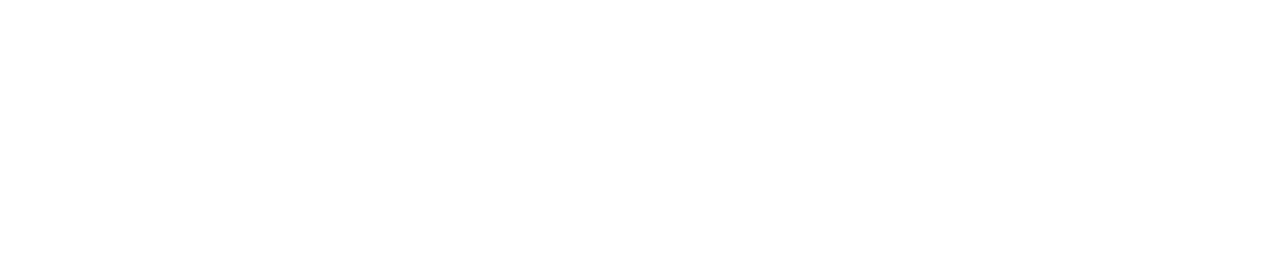
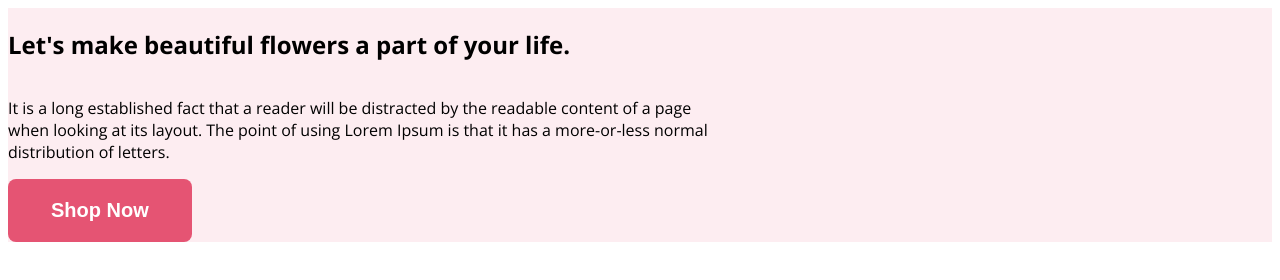
Before and after one commit to Mirazislam11/flower-shop-assignment, a plain HTML site: page index.html in a window 1280 px wide. Drawn offline with nearby package versions, Linux system fonts and the light colour scheme.

Commit message:
added nav

```diff
--- a/index.html
+++ b/index.html
@@ -4,9 +4,22 @@
     <meta charset="UTF-8">
     <meta name="viewport" content="width=device-width, initial-scale=1.0">
     <title>flower shop assignment</title>
+    <link rel="stylesheet" href="styles/style.css">
+    <link rel="preconnect" href="https://fonts.googleapis.com">
+<link rel="preconnect" href="https://fonts.gstatic.com" crossorigin>
+<link href="https://fonts.googleapis.com/css2?family=Open+Sans:wght@300;400;600;700;800&display=swap" rel="stylesheet">
 </head>
 <body>
-    <header>
+    <header class="header">
+
+        <nav>
+            <h2>Let's make beautiful flowers a part of your life.</h2>
+            <p>It is a long established fact that a reader will be distracted by the readable content of a page when looking at its layout. The point of using Lorem Ipsum is that it has a more-or-less normal distribution of letters.</p>
+
+        </nav>
+        <div class="banner">
+            <button class="btn-primary">Shop Now</button>
+        </div>
 
     </header>
     <main>
--- /dev/null
+++ b/styles/style.css
@@ -0,0 +1,27 @@
+body{
+    font-family: 'Open Sans', sans-serif;
+}
+
+nav{
+    display: flex;
+    width: 708px;
+    flex-direction: column;
+}
+.text-primary{
+    color: #272727;
+}
+.btn-primary{
+    color: #FFF;
+    font-size: 20px;
+    font-weight: 700;
+    display: inline-flex;
+    padding: 20px 43px;
+    gap: 10px;
+    border-radius: 8px;
+    background: #E55473;
+    border: 0;
+}
+.header{
+
+    background-color: rgba(229, 84, 115, 0.10);
+}
```
